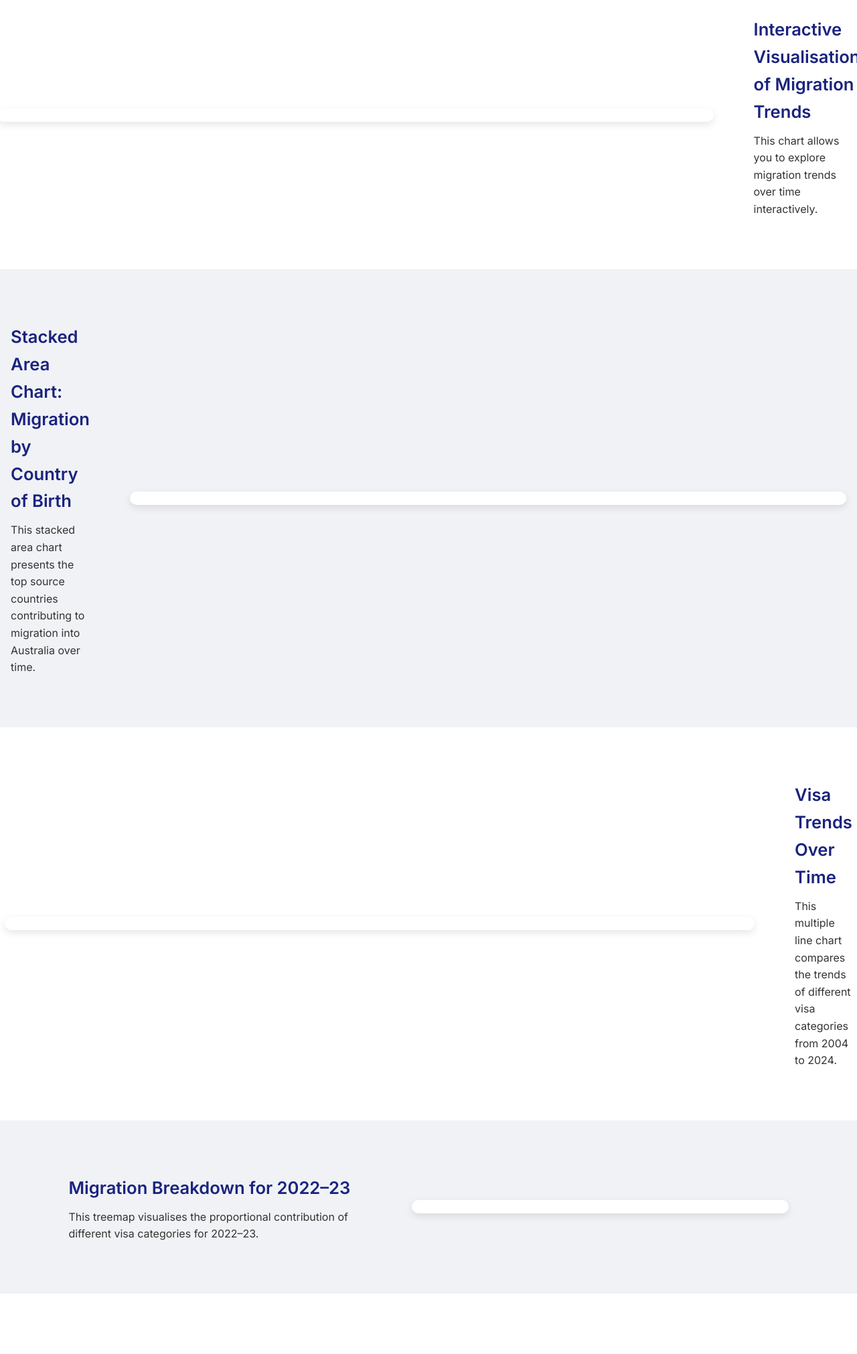
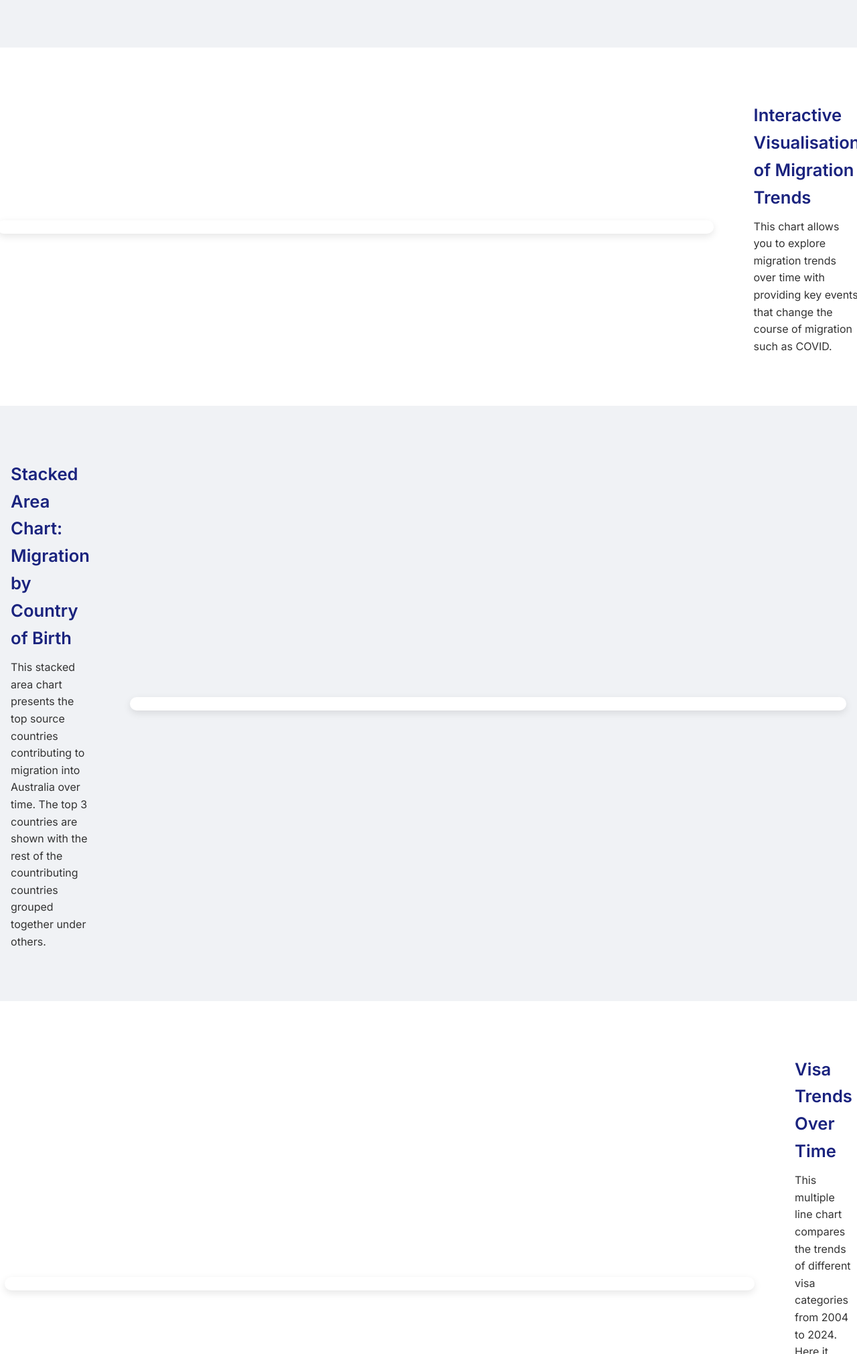
Before and after one commit to TejeshviSagwal/3179, a plain HTML site: page index.html in a window 1280 px wide. Shown: the part 778-2800 px from the top of the page at 67% size. Drawn offline with Linux system fonts and the light colour scheme; a script that the page names is missing.

Commit message:
Enhance descriptions for visualisations in index.html
Updated descriptions for various visualisations to provide more context and insights into the data being presented.

```diff
--- a/index.html
+++ b/index.html
@@ -155,7 +155,7 @@
     <div class="vis-container" id="map_vis"></div>
     <div class="description">
       <h2>Map of Overseas Migration by Region</h2>
-      <p>This interactive map highlights the distribution of overseas migration across different regions.</p>
+      <p>This interactive map highlights the distribution of overseas migration across different regions. You can change the slider to view the migration trends across various years.</p>
     </div>
   </section>
 
@@ -164,7 +164,7 @@
     <div class="vis-container" id="line_vis"></div>
     <div class="description">
       <h2>Interactive Visualisation of Migration Trends</h2>
-      <p>This chart allows you to explore migration trends over time interactively.</p>
+      <p>This chart allows you to explore migration trends over time with providing key events that change the course of migration such as COVID.</p>
     </div>
   </section>
 
@@ -173,7 +173,7 @@
     <div class="vis-container" id="area_chart_vis"></div>
     <div class="description">
       <h2>Stacked Area Chart: Migration by Country of Birth</h2>
-      <p>This stacked area chart presents the top source countries contributing to migration into Australia over time.</p>
+      <p>This stacked area chart presents the top source countries contributing to migration into Australia over time. The top 3 countries are shown with the rest of the countributing countries grouped together under others.</p>
     </div>
   </section>
 
@@ -182,7 +182,7 @@
     <div class="vis-container-bigger" id="visa_line_chart_vis"></div>
     <div class="description">
       <h2>Visa Trends Over Time</h2>
-      <p>This multiple line chart compares the trends of different visa categories from 2004 to 2024.</p>
+      <p>This multiple line chart compares the trends of different visa categories from 2004 to 2024. Here it highlights how student visas are dominating keeping up with all other visas combined.</p>
     </div>
   </section>
 
@@ -191,7 +191,7 @@
     <div class="vis-container-smaller" id="treemap_vis"></div>
     <div class="description">
       <h2>Migration Breakdown for 2022–23</h2>
-      <p>This treemap visualises the proportional contribution of different visa categories for 2022–23.</p>
+      <p>This treemap visualises the proportional contribution of different visa categories for 2022–23. It highlights the interesting fact that temporary visas result in most migration with higher education students topping the list.</p>
     </div>
   </section>
 
@@ -201,7 +201,7 @@
     <div class="description">
       <h2>State Comparison: GSP, Migration, and Population (2023-2024)</h2>
       <p>This bubble chart visualises how each Australian state compares in terms of
-         <strong>Gross State Product (GSP)</strong>, <strong>Net Migration</strong>, and <strong>Population</strong>.</p>
+         <strong>Gross State Product (GSP)</strong>, <strong>Net Migration</strong>, and <strong>Population</strong>. It is interesting to see how well the GSP, migration and population strongly relate to one another where increase in one is likely to see a increase in other two factors.</p>
     </div>
   </section>
 
```
